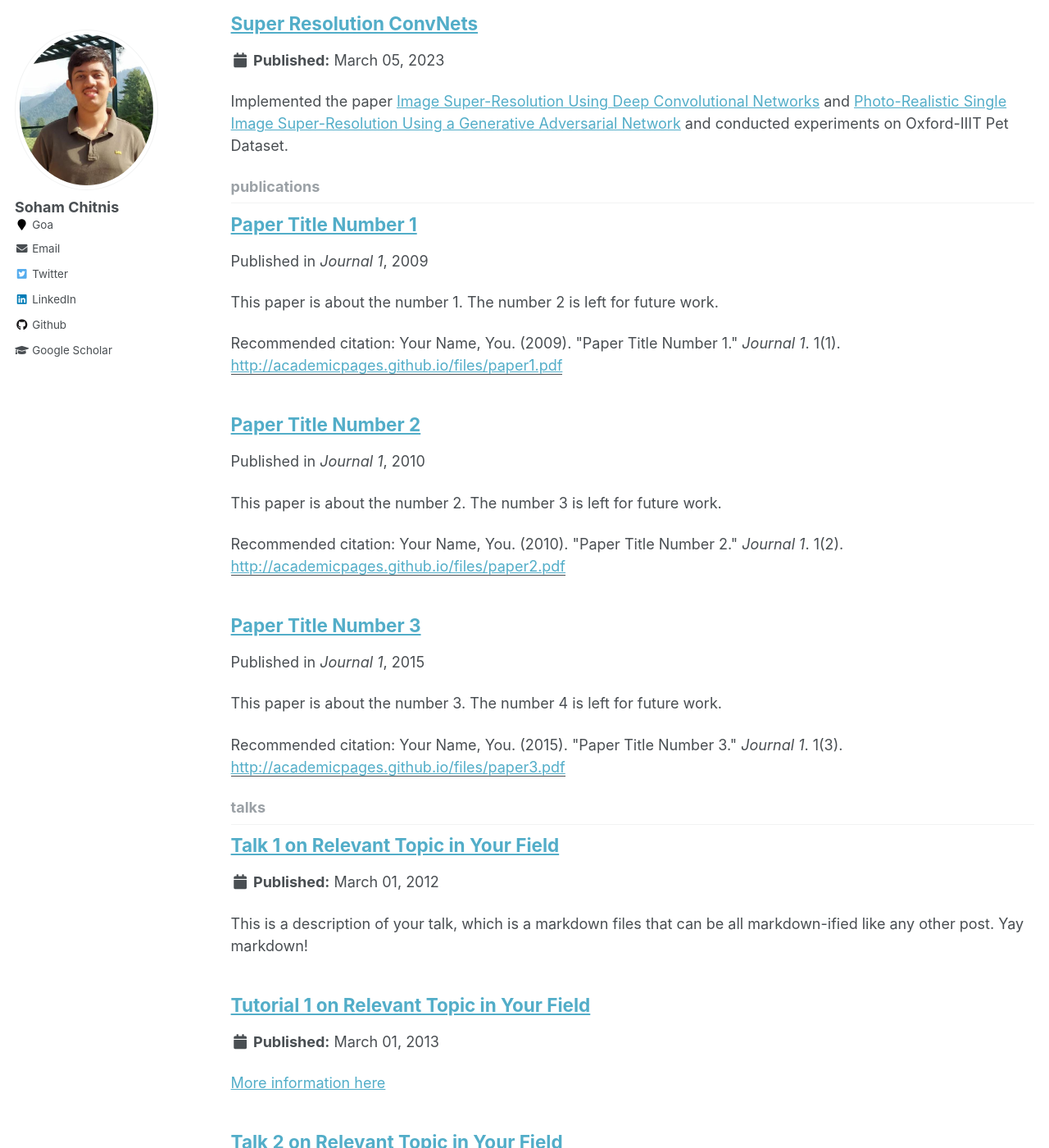
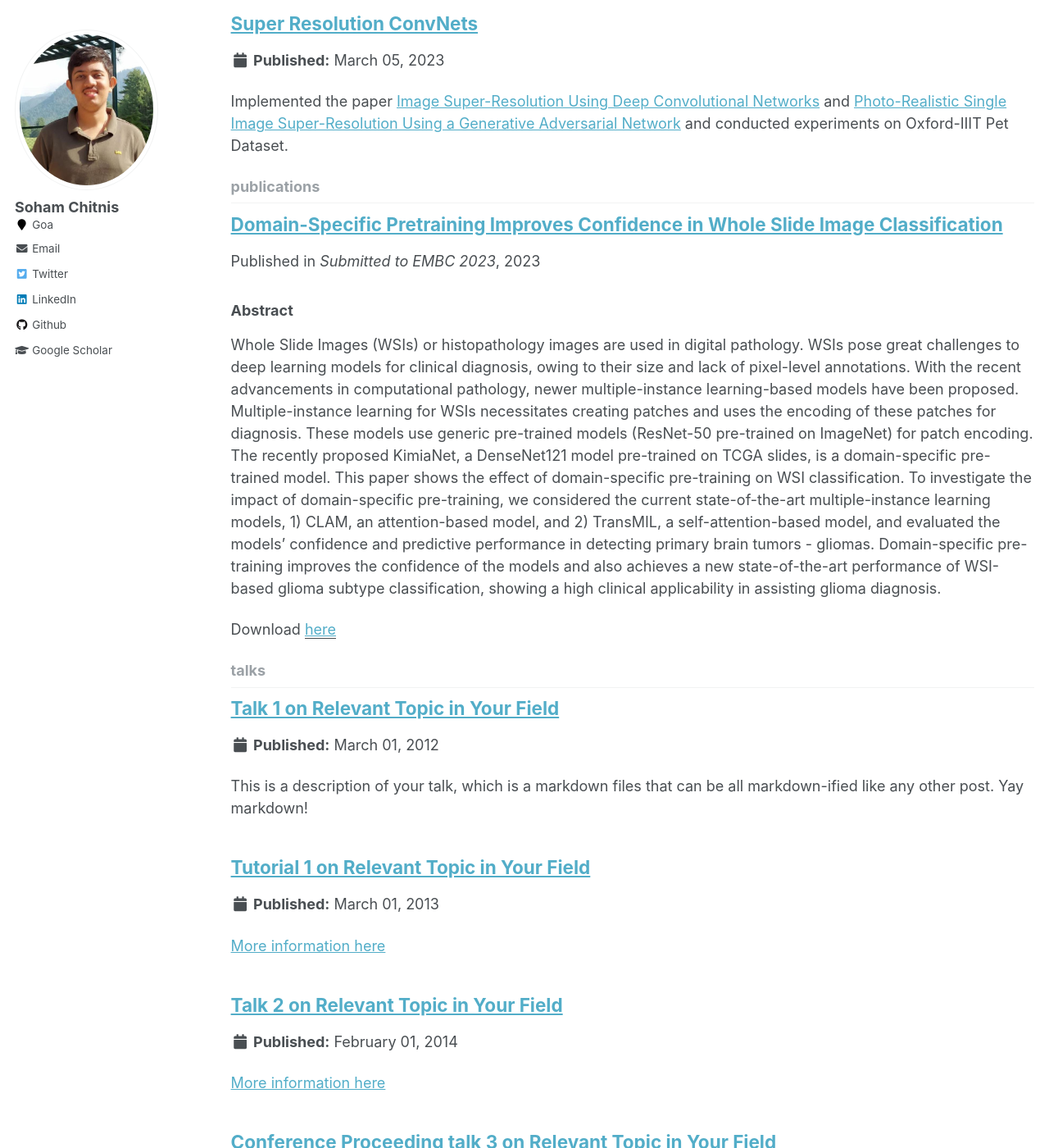
Before and after one commit to soham-chitnis10/soham-chitnis10_archived.github.io, a Jekyll site: the page built from _pages/collection-archive.html, in a window 1280 px wide and 1400 px high, scrolled down 2270 px. Shown: the whole window at 82% size. Built offline with Jekyll 4.4.1, drawn with Linux system fonts in a browser that asks for light colours.

Commit message:
publications

```diff
--- a/_data/navigation.yml
+++ b/_data/navigation.yml
@@ -1,7 +1,7 @@
 # main links links
 main:
-  - title: "Experience"
-    url: /experience/
+  # - title: "Experience"
+  #   url: /experience/
 
   - title: "Publications"
     url: /publications/
--- a/_publications/2009-10-01-paper-title-number-1.md
+++ /dev/null
@@ -1,15 +0,0 @@
----
-title: "Paper Title Number 1"
-collection: publications
-permalink: /publication/2009-10-01-paper-title-number-1
-excerpt: 'This paper is about the number 1. The number 2 is left for future work.'
-date: 2009-10-01
-venue: 'Journal 1'
-paperurl: 'http://academicpages.github.io/files/paper1.pdf'
-citation: 'Your Name, You. (2009). &quot;Paper Title Number 1.&quot; <i>Journal 1</i>. 1(1).'
----
-This paper is about the number 1. The number 2 is left for future work.
-
-[Download paper here](http://academicpages.github.io/files/paper1.pdf)
-
-Recommended citation: Your Name, You. (2009). "Paper Title Number 1." <i>Journal 1</i>. 1(1).
--- a/_publications/2010-10-01-paper-title-number-2.md
+++ /dev/null
@@ -1,15 +0,0 @@
----
-title: "Paper Title Number 2"
-collection: publications
-permalink: /publication/2010-10-01-paper-title-number-2
-excerpt: 'This paper is about the number 2. The number 3 is left for future work.'
-date: 2010-10-01
-venue: 'Journal 1'
-paperurl: 'http://academicpages.github.io/files/paper2.pdf'
-citation: 'Your Name, You. (2010). &quot;Paper Title Number 2.&quot; <i>Journal 1</i>. 1(2).'
----
-This paper is about the number 2. The number 3 is left for future work.
-
-[Download paper here](http://academicpages.github.io/files/paper2.pdf)
-
-Recommended citation: Your Name, You. (2010). "Paper Title Number 2." <i>Journal 1</i>. 1(2).
--- a/_publications/2015-10-01-paper-title-number-3.md
+++ /dev/null
@@ -1,15 +0,0 @@
----
-title: "Paper Title Number 3"
-collection: publications
-permalink: /publication/2015-10-01-paper-title-number-3
-excerpt: 'This paper is about the number 3. The number 4 is left for future work.'
-date: 2015-10-01
-venue: 'Journal 1'
-paperurl: 'http://academicpages.github.io/files/paper3.pdf'
-citation: 'Your Name, You. (2015). &quot;Paper Title Number 3.&quot; <i>Journal 1</i>. 1(3).'
----
-This paper is about the number 3. The number 4 is left for future work.
-
-[Download paper here](http://academicpages.github.io/files/paper3.pdf)
-
-Recommended citation: Your Name, You. (2015). "Paper Title Number 3." <i>Journal 1</i>. 1(3).
--- a/_preprints/2023-02-20-Domain-Specific_Pretraining_Improves_Confidence_in_Whole_Slide_Image_Classification.md
+++ b/_publications/2023-02-20-Domain-Specific_Pretraining_Improves_Confidence_in_Whole_Slide_Image_Classification.md
@@ -1,7 +1,7 @@
 ---
 title: "Domain-Specific Pretraining Improves Confidence in Whole Slide Image Classification"
 collection: preprints
-permalink: /publications/2023-02-23-paper-title-number-1
+permalink: /publications/2023-02-23-embc
 date: 2023-02-20
 venue: 'Submitted to EMBC 2023'
 paperurl: 'https://arxiv.org/abs/2302.09833'
```
Also changed, not shown: _pages/publications.md (+2 -2 lines).
